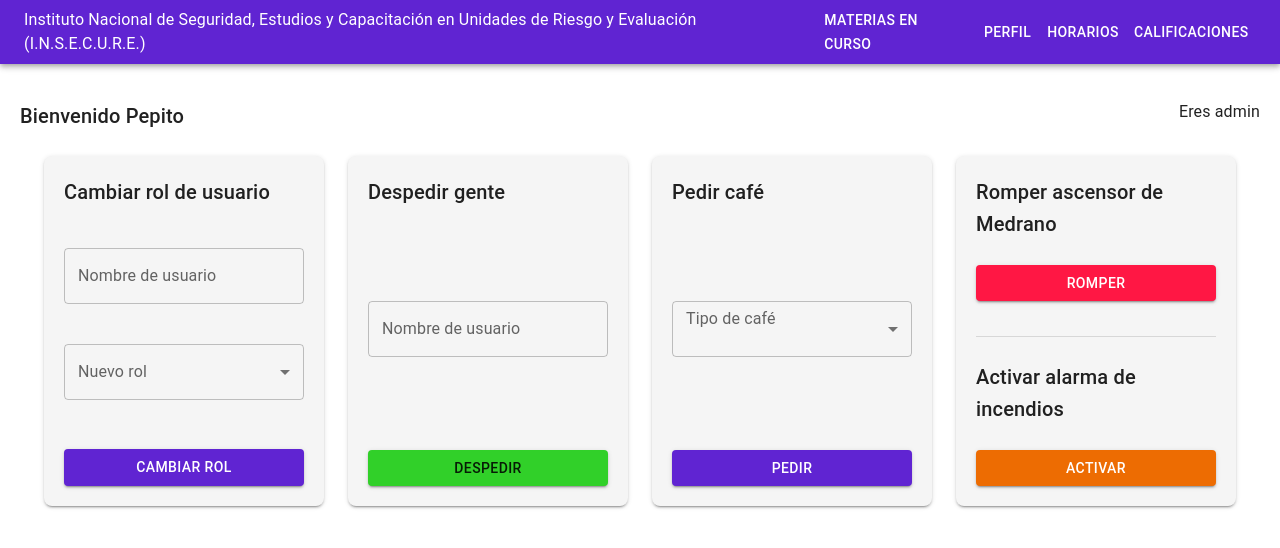
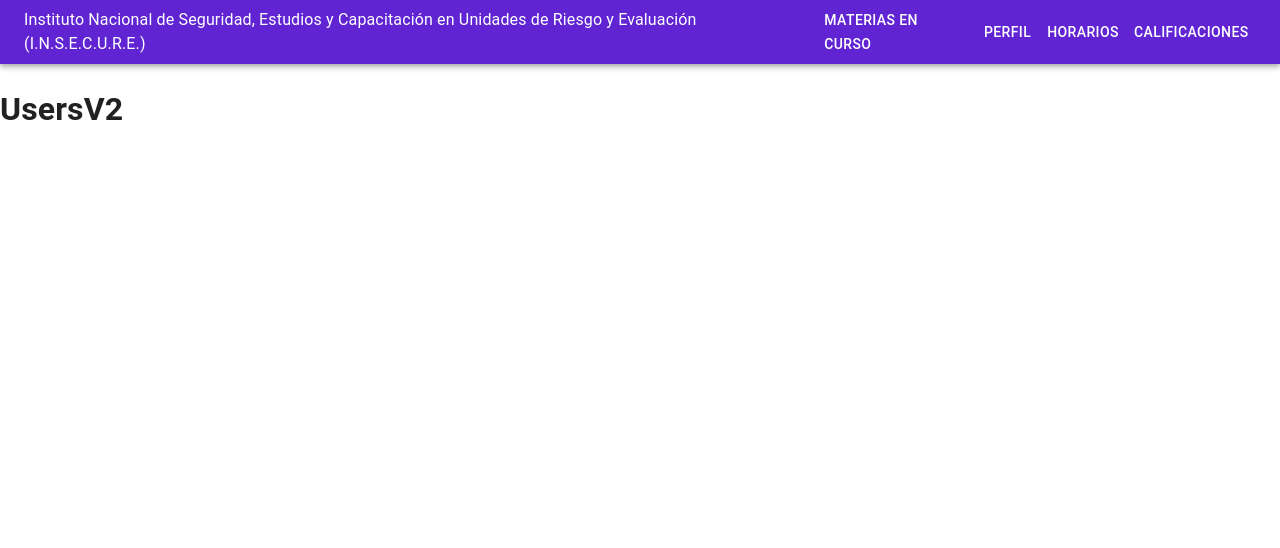
Before and after one commit to IgnacioBustelo/tp-seg-web-grupo-3-frontend, a React (Create React App) app: page /users-v2 in a window 1280 px wide. Before the commit this address led to /campus. Shown: the top 548 px of the page. Built offline with nearby package versions, Linux system fonts and the light colour scheme.

Commit message:
Control panel

```diff
--- a/src/campus/pages/ControlPanel.jsx
+++ b/src/campus/pages/ControlPanel.jsx
@@ -124,7 +124,6 @@ export const ControlPanel = () => {
                                 labelId="coffee-select-label"
                                 value={coffeeType}
                                 onChange={(e) => setCoffeeType(e.target.value)}
-                                style={{ marginTop: '10px', marginBottom: '10px' }}
                             >
                                 <MenuItem value="cortado">Cortado</MenuItem>
                                 <MenuItem value="expreso">Expreso</MenuItem>
--- a/src/campus/pages/HomePage.jsx
+++ b/src/campus/pages/HomePage.jsx
@@ -2,6 +2,7 @@ import React from 'react';
 import {useSelector} from 'react-redux';
 import {Box, Typography} from '@mui/material';
 import {ControlPanel} from "./ControlPanel";
+import {Users} from "./Users";
 
 
 export const HomePage = () => {
@@ -23,6 +24,9 @@ export const HomePage = () => {
                 )}
             {userInfo.rol === 'admin' &&
                 <ControlPanel/>}
+            {userInfo.rol === 'Docente' &&
+                <Users/>
+            }
         </Box>
 
     );
--- /dev/null
+++ b/src/campus/pages/Users.jsx
@@ -0,0 +1,7 @@
+export const Users = () => {
+    return (
+        <>
+            <h1>Users</h1>
+        </>
+    );
+}
--- /dev/null
+++ b/src/campus/pages/UsersV2.jsx
@@ -0,0 +1,7 @@
+export const UsersV2 = () => {
+    return (
+        <>
+            <h1>UsersV2</h1>
+        </>
+    );
+}
--- a/src/router/AppRouter.jsx
+++ b/src/router/AppRouter.jsx
@@ -5,6 +5,7 @@ import NotYet from "../campus/pages/NotJet";
 import {Calificaciones} from "../campus/pages/Calificaciones";
 import {Layout} from "../campus/pages/Layout";
 import {HomePage} from "../campus/pages/HomePage";
+import {UsersV2} from "../campus/pages/UsersV2";
 
 export const AppRouter = () => {
     const status = 'false';
@@ -22,6 +23,7 @@ export const AppRouter = () => {
                 <Route path="campus" element={<HomePage/>}/>
                 <Route path="notYet" element={<NotYet/>}/>
                 <Route path="calificaciones" element={<Calificaciones/>}/>
+                <Route path="users-v2" element={<UsersV2/>}/>
                 <Route path="/*" element={<Navigate to="/campus"/>}/> </Route>
         </Routes>
     );
--- a/src/store/crtc/crtcSlice.js
+++ b/src/store/crtc/crtcSlice.js
@@ -7,11 +7,13 @@ export const crtcSlice = createSlice({
         active: {
             userName: 'Pepito',
             rol: 'admin',
-            materias: { "Física": 8,
+            materiasCursadas: { "Física": 8,
             "Algebra": 7,
             "Matematica Discreta": 10,
             "Quimica": 4,
             "Analisis Matematico 1": 7},
+
+
         }
 
     },
```
